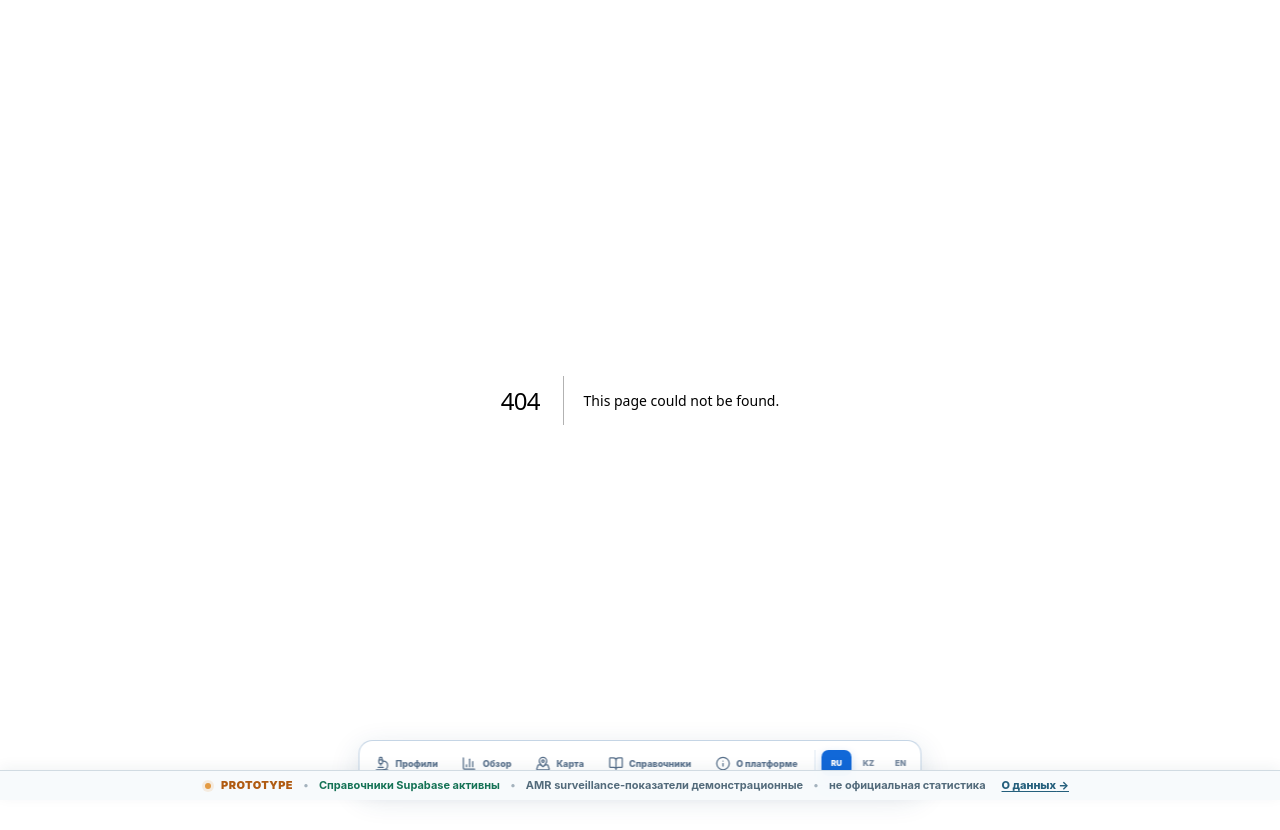
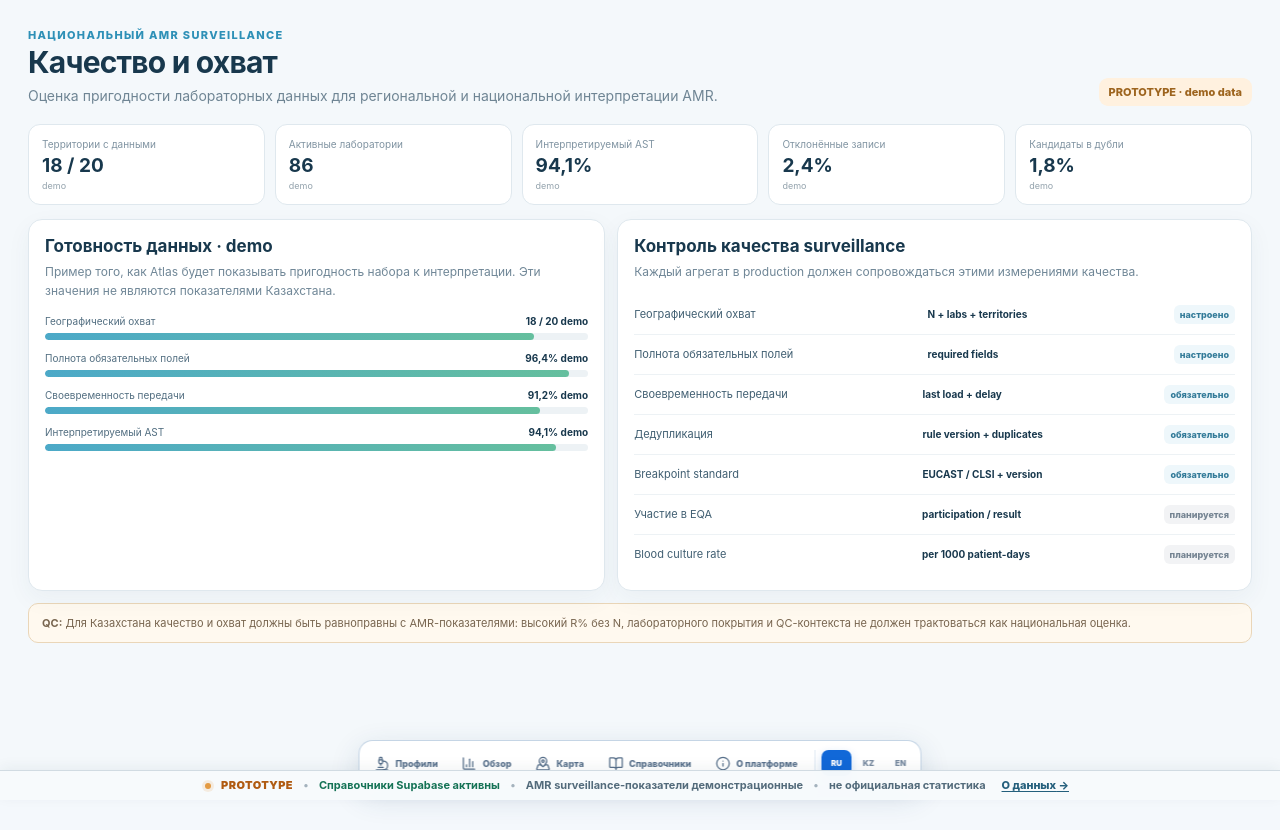
Before and after one commit to MG-Trener/ATLAS, a Next.js app: page /quality in a window 1280 px wide. Before the commit this address had no page. Built offline with nearby package versions, Linux system fonts and the light colour scheme.

Commit message:
Add Next.js data quality and coverage workspace

```diff
--- /dev/null
+++ b/app/quality/page.tsx
@@ -0,0 +1,48 @@
+"use client";
+
+import { useAtlasLanguage } from "../i18n/AtlasLanguage";
+import styles from "./Quality.module.css";
+
+const copy = {
+  ru: {
+    kicker:"Национальный AMR surveillance", title:"Качество и охват", subtitle:"Оценка пригодности лабораторных данных для региональной и национальной интерпретации AMR.", demo:"PROTOTYPE · demo data",
+    metrics:[['Территории с данными','18 / 20'],['Активные лаборатории','86'],['Интерпретируемый AST','94,1%'],['Отклонённые записи','2,4%'],['Кандидаты в дубли','1,8%']],
+    readiness:"Готовность данных · demo", readinessText:"Пример того, как Atlas будет показывать пригодность набора к интерпретации. Эти значения не являются показателями Казахстана.",
+    bars:[['Географический охват','18 / 20 demo',90],['Полнота обязательных полей','96,4% demo',96.4],['Своевременность передачи','91,2% demo',91.2],['Интерпретируемый AST','94,1% demo',94.1]],
+    control:"Контроль качества surveillance", controlText:"Каждый агрегат в production должен сопровождаться этими измерениями качества.",
+    rows:[['Географический охват','N + labs + territories','настроено',false],['Полнота обязательных полей','required fields','настроено',false],['Своевременность передачи','last load + delay','обязательно',false],['Дедупликация','rule version + duplicates','обязательно',false],['Breakpoint standard','EUCAST / CLSI + version','обязательно',false],['Участие в EQA','participation / result','планируется',true],['Blood culture rate','per 1000 patient-days','планируется',true]],
+    note:"Для Казахстана качество и охват должны быть равноправны с AMR-показателями: высокий R% без N, лабораторного покрытия и QC-контекста не должен трактоваться как национальная оценка."
+  },
+  kk: {
+    kicker:"Ұлттық AMR surveillance", title:"Сапа және қамту", subtitle:"Зертханалық деректердің өңірлік және ұлттық AMR интерпретациясына жарамдылығын бағалау.", demo:"PROTOTYPE · demo data",
+    metrics:[['Дерегі бар аумақтар','18 / 20'],['Белсенді зертханалар','86'],['Интерпретацияланатын AST','94,1%'],['Қабылданбаған жазбалар','2,4%'],['Ықтимал дубльдер','1,8%']],
+    readiness:"Деректер дайындығы · demo", readinessText:"Atlas деректер жиынының интерпретацияға жарамдылығын қалай көрсететінінің мысалы. Бұл мәндер Қазақстан көрсеткіштері емес.",
+    bars:[['Географиялық қамту','18 / 20 demo',90],['Міндетті өрістердің толықтығы','96,4% demo',96.4],['Деректерді уақытылы беру','91,2% demo',91.2],['Интерпретацияланатын AST','94,1% demo',94.1]],
+    control:"Surveillance сапасын бақылау", controlText:"Production режимінде әр агрегат осы сапа өлшемдерімен бірге жүруі тиіс.",
+    rows:[['Географиялық қамту','N + labs + territories','бапталған',false],['Міндетті өрістердің толықтығы','required fields','бапталған',false],['Деректерді уақытылы беру','last load + delay','міндетті',false],['Дедупликация','rule version + duplicates','міндетті',false],['Breakpoint standard','EUCAST / CLSI + version','міндетті',false],['EQA-ға қатысу','participation / result','жоспарда',true],['Blood culture rate','per 1000 patient-days','жоспарда',true]],
+    note:"Қазақстан үшін сапа мен қамту AMR көрсеткіштерімен тең дәрежеде маңызды: N, зертханалық қамту және QC контексті жоқ жоғары R% ұлттық баға ретінде түсіндірілмеуі керек."
+  },
+  en: {
+    kicker:"National AMR surveillance", title:"Quality & coverage", subtitle:"Assessment of whether laboratory data are fit for regional and national AMR interpretation.", demo:"PROTOTYPE · demo data",
+    metrics:[['Territories with data','18 / 20'],['Active laboratories','86'],['Interpretable AST','94.1%'],['Rejected records','2.4%'],['Duplicate candidates','1.8%']],
+    readiness:"Data readiness · demo", readinessText:"Example of how Atlas will communicate fitness for interpretation. These values are not Kazakhstan indicators.",
+    bars:[['Geographic coverage','18 / 20 demo',90],['Required-field completeness','96.4% demo',96.4],['Reporting timeliness','91.2% demo',91.2],['Interpretable AST','94.1% demo',94.1]],
+    control:"Surveillance quality control", controlText:"In production, every aggregate should be accompanied by these quality dimensions.",
+    rows:[['Geographic coverage','N + labs + territories','configured',false],['Required-field completeness','required fields','configured',false],['Reporting timeliness','last load + delay','required',false],['Deduplication','rule version + duplicates','required',false],['Breakpoint standard','EUCAST / CLSI + version','required',false],['EQA participation','participation / result','planned',true],['Blood culture rate','per 1000 patient-days','planned',true]],
+    note:"For Kazakhstan, quality and coverage should be as prominent as AMR metrics: a high R% without N, laboratory coverage and QC context must not be interpreted as a national estimate."
+  }
+} as const;
+
+export default function QualityPage(){
+  const { language } = useAtlasLanguage();
+  const t = copy[language];
+  return <main className={styles.page}>
+    <header className={styles.head}><div><small>{t.kicker}</small><h1>{t.title}</h1><p>{t.subtitle}</p></div><span className={styles.badge}>{t.demo}</span></header>
+    <section className={styles.metrics}>{t.metrics.map(([label,value])=><article className={styles.metric} key={label}><span>{label}</span><strong>{value}</strong><small>demo</small></article>)}</section>
+    <section className={styles.grid}>
+      <article className={styles.card}><h2>{t.readiness}</h2><p>{t.readinessText}</p><div className={styles.bars}>{t.bars.map(([label,value,width])=><div key={String(label)}><div className={styles.barLabel}><span>{label}</span><b>{value}</b></div><div className={styles.bar}><i style={{width:`${width}%`}}/></div></div>)}</div></article>
+      <article className={styles.card}><h2>{t.control}</h2><p>{t.controlText}</p><div className={styles.dimensions}>{t.rows.map(([label,detail,status,planned])=><div className={styles.row} key={String(label)}><span>{label}</span><b>{detail}</b><em data-planned={planned ? "true" : "false"}>{status}</em></div>)}</div></article>
+    </section>
+    <div className={styles.note}><strong>QC:</strong> {t.note}</div>
+  </main>;
+}
```
